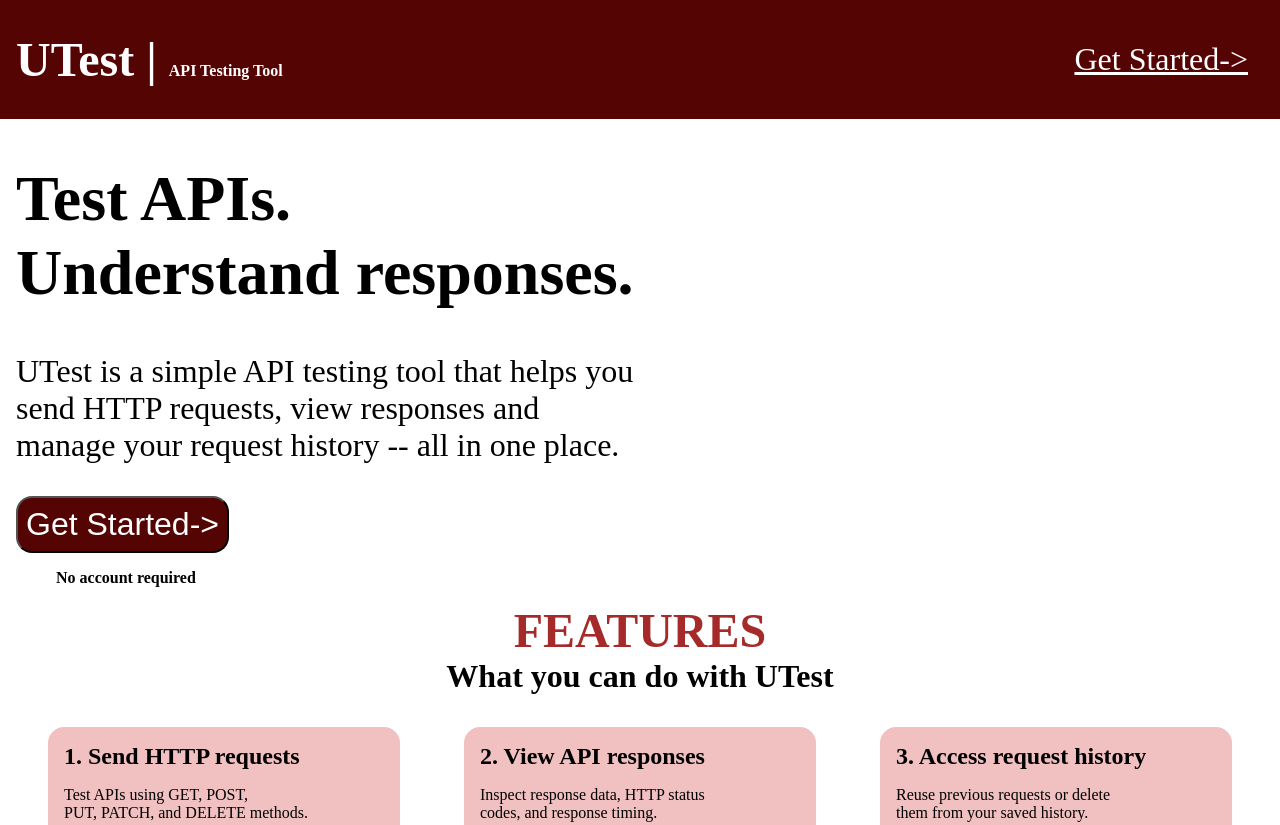
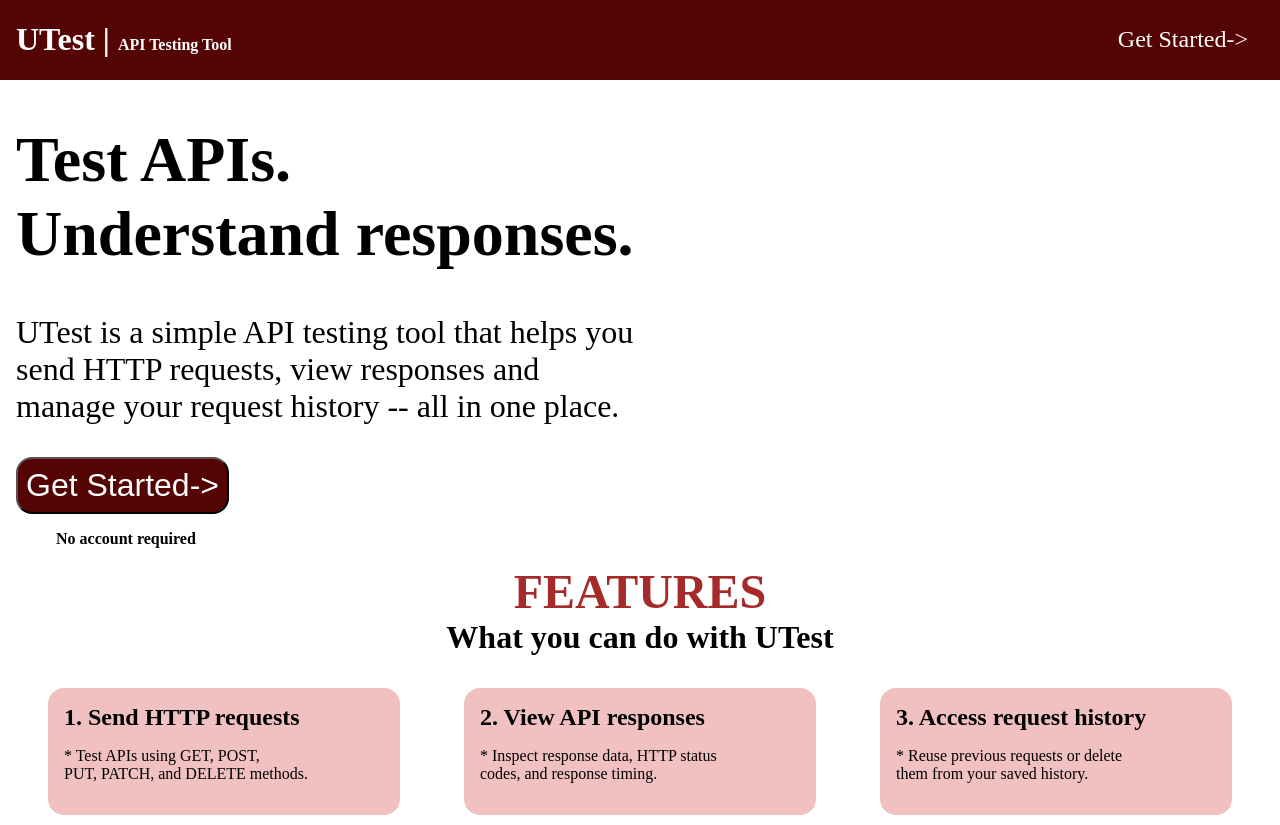
Before and after one commit to KipBellio/UTest-API-Testing-Tool, a plain HTML site: page landing.html in a window 1280 px wide. Shown: the top 825 px of the page. Drawn offline with Linux system fonts and the light colour scheme.

```diff
--- a/css/landing.css
+++ b/css/landing.css
@@ -5,15 +5,13 @@
 #header{
     display: flex;
     flex-wrap: wrap;
-    padding: 0;
     justify-content: space-between;
     align-items: center;
     background-color: rgb(85, 4, 4);
 }
 #UTest{
     color: white;
-    padding-left: 2rem;
-    font-size: 3rem;
+    font-size: 2rem;
     padding-left: 1rem;
 }
 span{
@@ -22,7 +20,8 @@
 .nav-items a{
     color: white;
     padding-right: 2rem;
-    font-size: 2rem;
+    font-size: 1.5rem;
+    text-decoration: none;
 }
 .main{
     margin: 1rem;
--- a/landing.html
+++ b/landing.html
@@ -22,15 +22,15 @@
             <section class="features">
             <div>
                 <h3>1. Send HTTP requests</h3>
-                <p>Test APIs using GET, POST, <br> PUT, PATCH, and DELETE methods.</p>
+                <p>* Test APIs using GET, POST, <br> PUT, PATCH, and DELETE methods.</p>
             </div>
             <div>
                 <h3>2. View API responses</h3>
-                <p>Inspect response data, HTTP status <br>codes, and response timing.</p>
+                <p>* Inspect response data, HTTP status <br>codes, and response timing.</p>
             </div>
             <div>
                 <h3>3. Access request history</h3>
-                <p>Reuse previous requests or delete <br>them from your saved history.</p>
+                <p>* Reuse previous requests or delete <br>them from your saved history.</p>
             </div>
             </section>
             <h2 id="gstarted">GET STARTED</h2>
```
